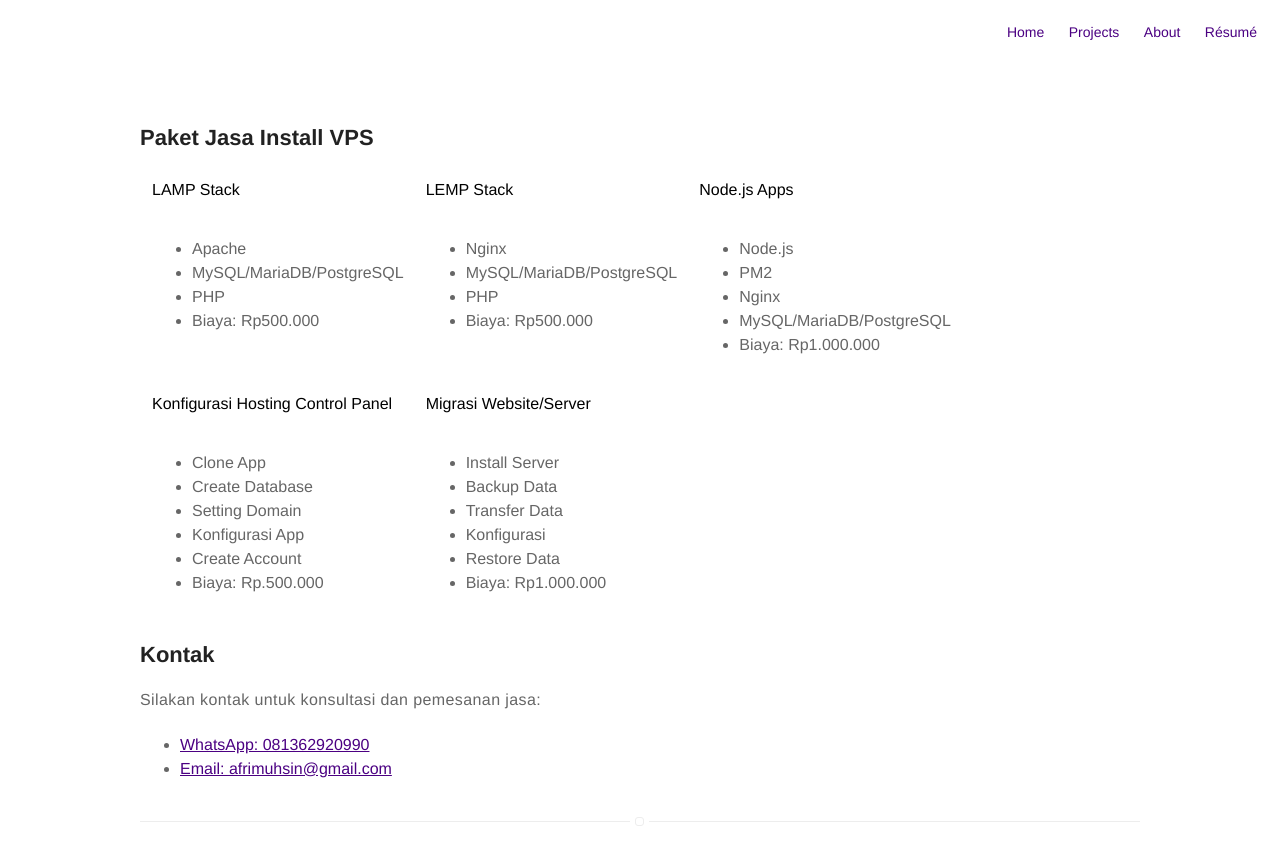
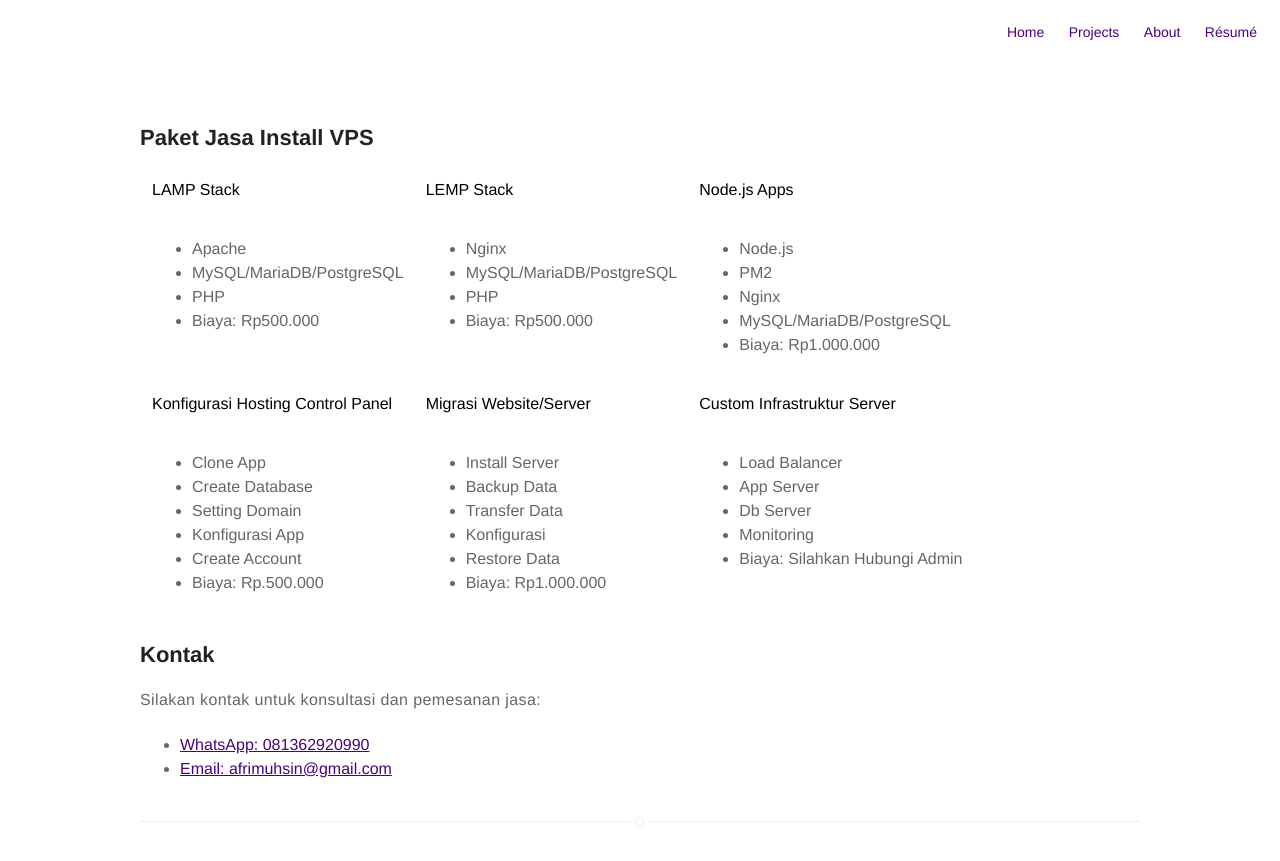
Before and after one commit to afridermawanginting/afridermawanginting.github.io, a Jekyll site: the page built from jasa.md, in a window 1280 px wide, cut to the strip 0-861 px from the top of the page. Built offline with Jekyll 4.4.1, drawn with Linux system fonts in a browser that asks for light colours; nearby versions of some CDN libraries; emoji names are drawn with the system emoji font.

Commit message:
Update jasa.md

```diff
--- a/jasa.md
+++ b/jasa.md
@@ -67,6 +67,9 @@ title: Jasa
                 <td>
                     <strong>Migrasi Website/Server</strong>
                 </td>
+                <td>
+                    <strong>Custom Infrastruktur Server</strong>
+                </td>
               </tr>
               <tr valign="top">
                 <td>
@@ -89,6 +92,15 @@ title: Jasa
                         <li>Biaya: Rp1.000.000</li>
                     </ul>
                 </td>
+                <td>
+                    <ul>
+                        <li>Load Balancer</li>
+                        <li>App Server</li>
+                        <li>Db Server</li>
+                        <li>Monitoring</li>
+                        <li>Biaya: Silahkan Hubungi Admin</li>
+                    </ul>
+                </td>
               </tr>
             </tbody>
           </table>
```
